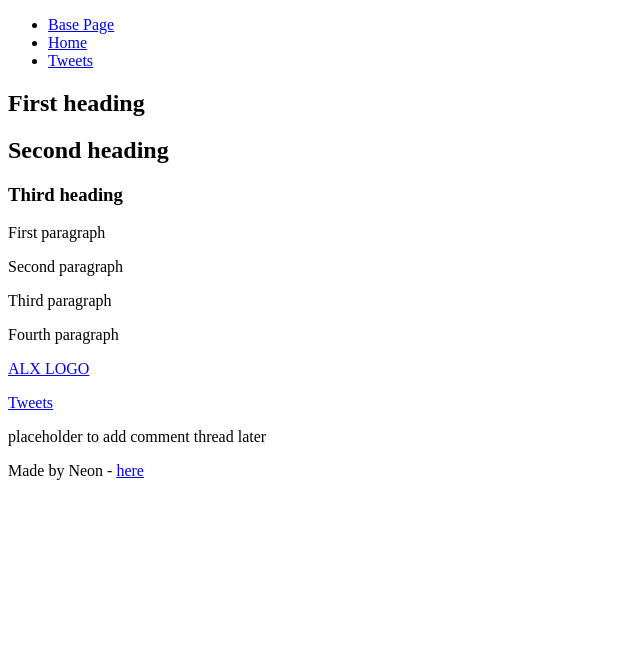
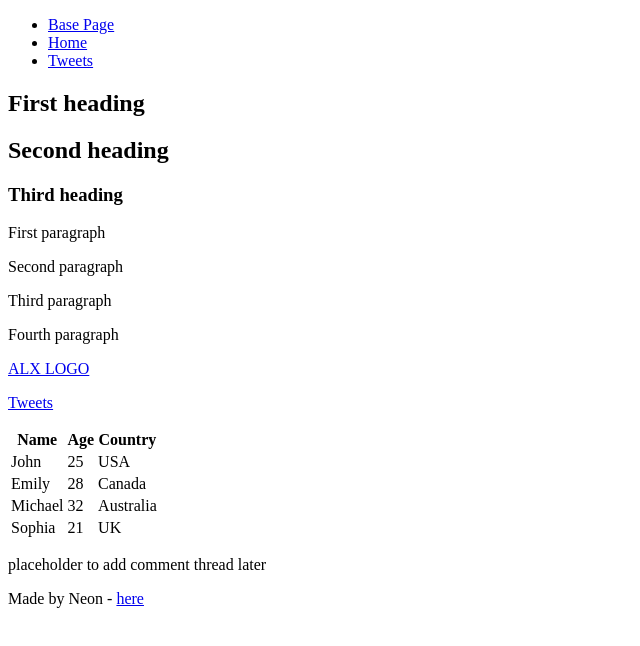
Before and after one commit to Error404notf/My_First_Portfolio, a plain HTML site: page html_basic/index.html in a window 1280 px wide. Shown: the whole page, without its empty margins (0-640 px from the left). Drawn offline with Linux system fonts and the light colour scheme.

Commit message:
Adds more context to index file

```diff
--- a/html_basic/index.html
+++ b/html_basic/index.html
@@ -23,6 +23,37 @@
         <p>Fourth paragraph </p>
         <p><a href="https://i.ibb.co/gTDZZT8/ALX-Logo-07.png">ALX LOGO</a></p>
         <p><a href="tweets.html">Tweets</a> </p>
+        <table>
+          <thead>
+            <tr>
+              <th scope="col">Name</th>
+              <th scope="col">Age</th>
+              <th scope="col">Country</th>
+            </tr>
+          </thead>
+          <tbody>
+            <tr>
+              <td>John</td>
+              <td>25</td>
+              <td>USA</td>
+            </tr>
+            <tr>
+              <td>Emily</td>
+              <td>28</td>
+              <td>Canada</td>
+            </tr>
+            <tr>
+              <td>Michael</td>
+              <td>32</td>
+              <td>Australia</td>
+            </tr>
+            <tr>
+              <td>Sophia</td>
+              <td>21</td>
+              <td>UK</td>
+            </tr>
+          </tbody>
+        </table>
       </article>
       <aside>
         <p>placeholder to add comment thread later</p>
```
Also changed, not shown: html_basic/tweets.html (+1 -0 lines).
